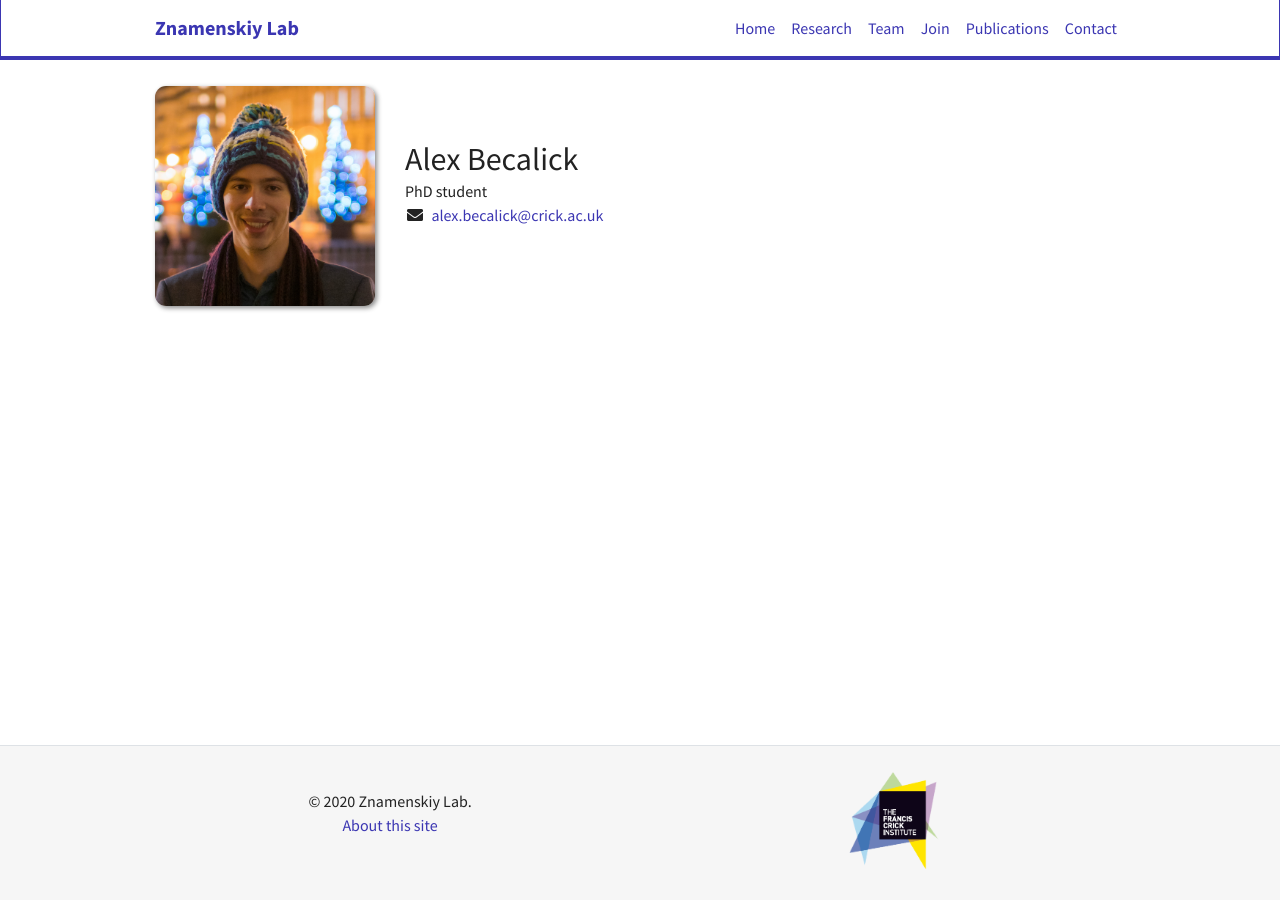
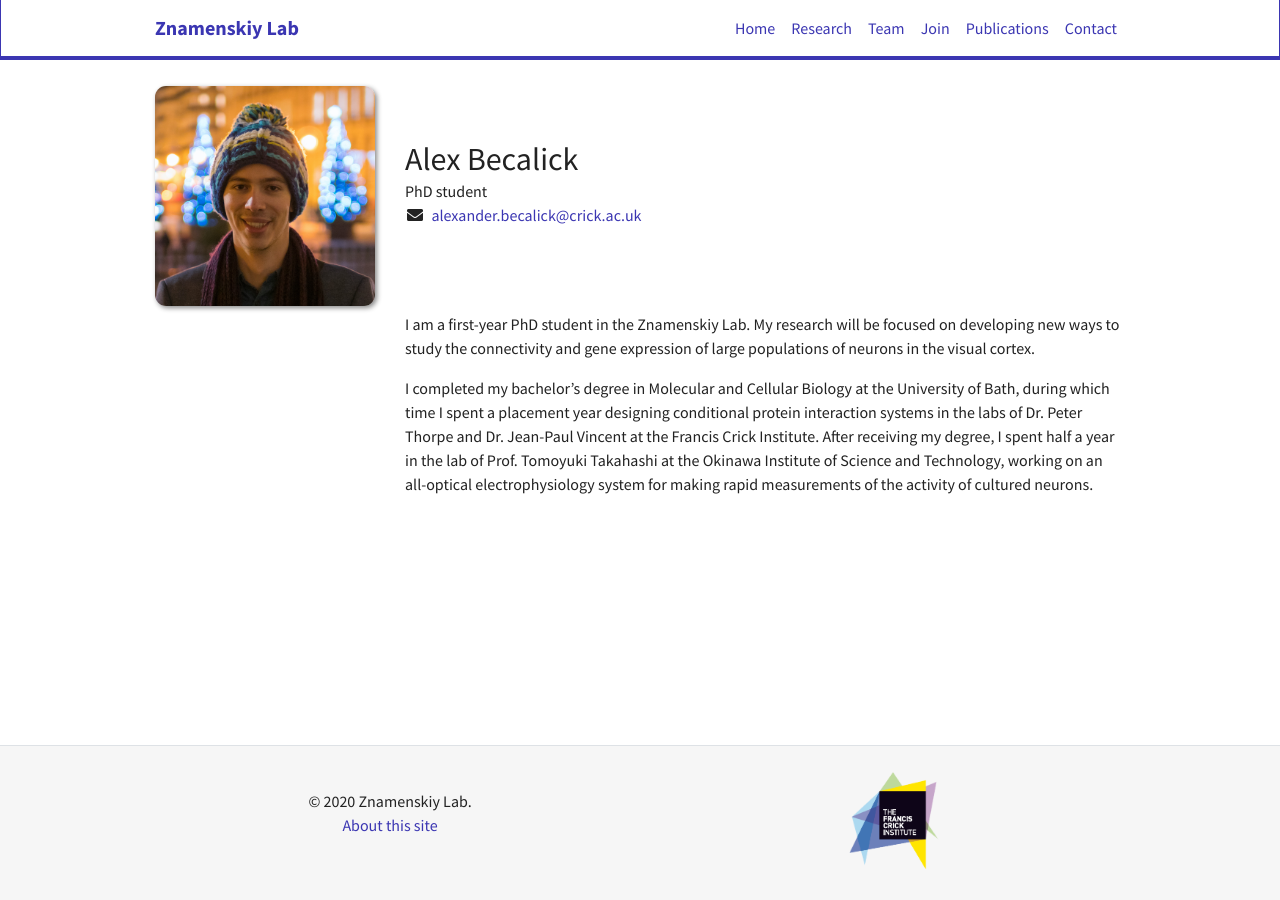
Before and after one commit to znamlab/znamlab.github.io, a Jekyll site: the page built from team/_posts/2020-10-01-alex-becalick.md, in a window 1280 px wide. Built offline with Jekyll 4.4.1, drawn with Linux system fonts in a browser that asks for light colours; nearby versions of some CDN libraries.

Commit message:
Edited bio and email for Alex

```diff
--- a/team/_posts/2020-10-01-alex-becalick.md
+++ b/team/_posts/2020-10-01-alex-becalick.md
@@ -3,5 +3,16 @@ layout: member
 title: Alex Becalick
 photo: Alex.jpg
 info: PhD student
-email: alex.becalick@crick.ac.uk
+email: alexander.becalick@crick.ac.uk
+link_to_page: yes
 ---
+I am a first-year PhD student in the Znamenskiy Lab. My research will be focused on
+developing new ways to study the connectivity and gene expression of large populations
+of neurons in the visual cortex.
+
+I completed my bachelor's degree in Molecular and Cellular Biology at the University
+of Bath, during which time I spent a placement year designing conditional protein interaction systems
+in the labs of Dr. Peter Thorpe and Dr. Jean-Paul Vincent at the Francis Crick Institute.
+After receiving my degree, I spent half a year in the lab of Prof. Tomoyuki Takahashi
+at the Okinawa Institute of Science and Technology, working on an all-optical electrophysiology
+system for making rapid measurements of the activity of cultured neurons.
```
